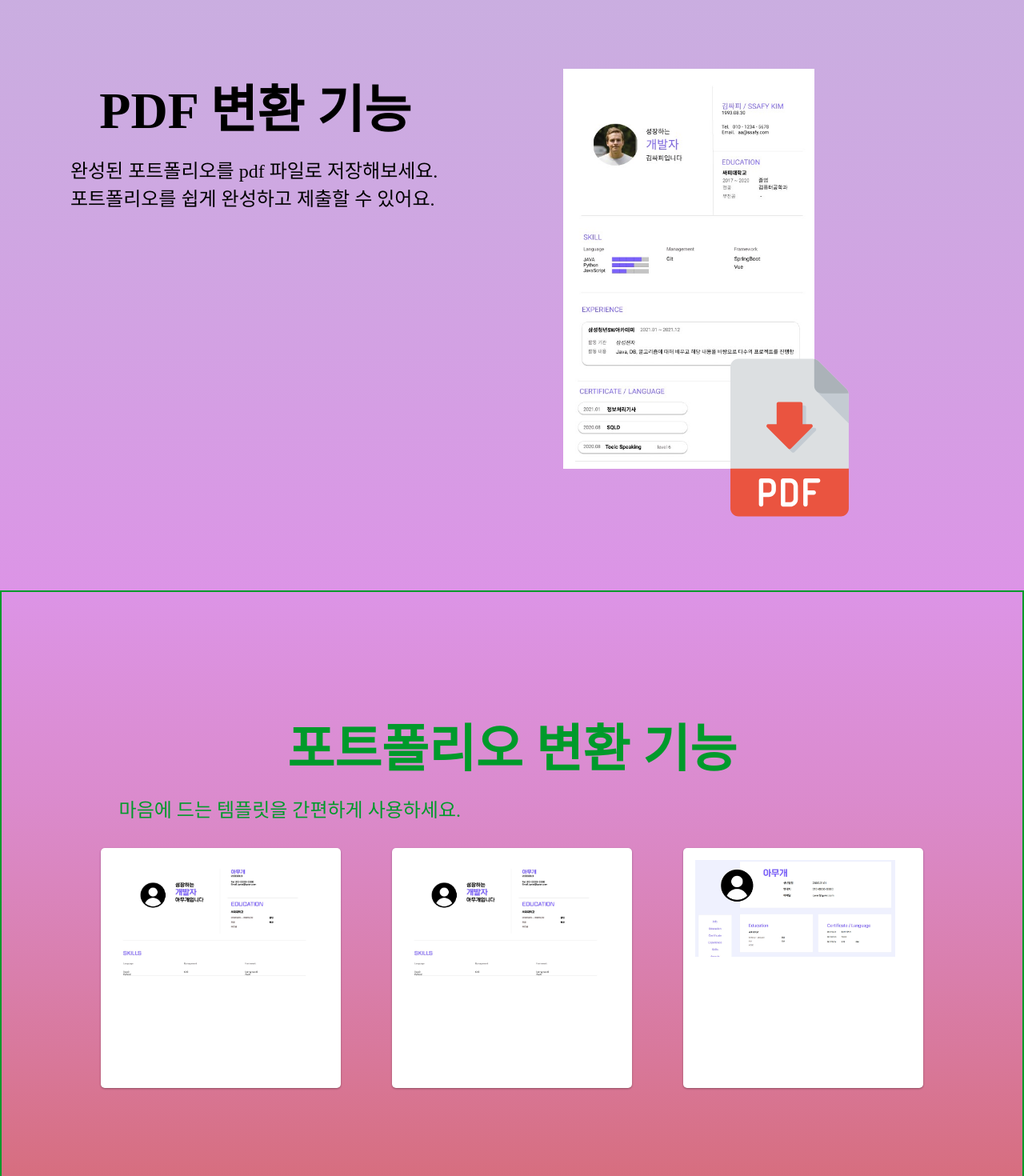
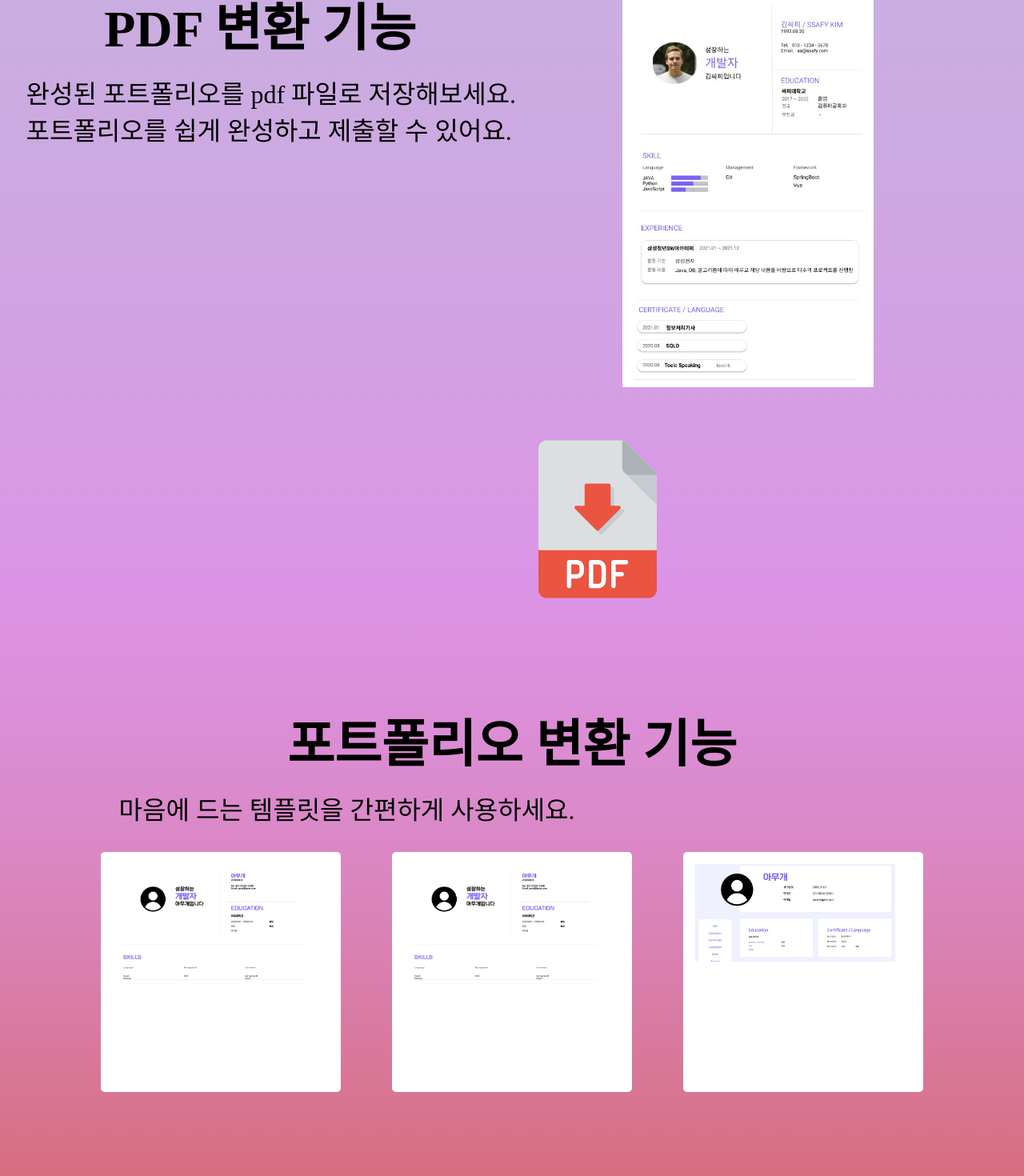
Before and after one commit to hajungkim/proFolio, a Vue app in the folder frontend/: page / in a window 1280 px wide. Shown: the part 1662-3132 px from the top of the page at 80% size. Built offline with nearby package versions, Linux system fonts and the light colour scheme; a web font is replaced by a local one.

Commit message:
[FE][fix] main page 수정

```diff
--- a/frontend/package.json
+++ b/frontend/package.json
@@ -10,15 +10,11 @@
   "dependencies": {
     "axios": "^0.24.0",
     "core-js": "^3.6.5",
-<<<<<<< HEAD
-    "notosans-fontface": "^1.2.2",
-=======
     "html2canvas": "^1.3.2",
     "html2pdf.js": "^0.10.1",
     "jspdf": "^2.4.0",
     "node-sass": "^6.0.1",
     "sass-loader": "^10.2.0",
->>>>>>> e71224b42309bf7b3cb88353586d1c345be2796b
     "vue": "^2.6.11",
     "vue-router": "^3.2.0",
     "vuetify": "^2.5.10",
--- a/frontend/src/assets/styles/Main.css
+++ b/frontend/src/assets/styles/Main.css
@@ -56,7 +56,7 @@ section.black {
   /* background-color: #519ff1; */
 }
 
-.green {
+.pink {
   background: linear-gradient( #dc94e6, 60%, #d66972);
   /* background-color: #8ae28a; */
 }
--- a/frontend/src/assets/styles/MainSection1.css
+++ b/frontend/src/assets/styles/MainSection1.css
@@ -39,3 +39,13 @@
     background-image: linear-gradient(to right, #25aae1, #4481eb, #04befe, #3f86ed);
     box-shadow: 0 4px 15px 0 rgba(65, 132, 234, 0.75);
 }
+
+.main-header {
+    font-size: 4rem;
+}
+
+.section-text {
+    font-size: 2rem;
+    margin-top: 1rem;
+    margin-left: 5%;
+}
--- /dev/null
+++ b/frontend/src/assets/styles/MainSection2.css
@@ -0,0 +1,6 @@
+.main-section2 {
+  display: grid;
+  grid-template-columns: repeat(2, 1fr);
+  gap: 8rem;
+  /* text-align: center; */
+}
--- /dev/null
+++ b/frontend/src/assets/styles/MainSection3.css
@@ -0,0 +1,17 @@
+.main-section3 {
+  display: grid;
+  grid-template-columns: repeat(2, 1fr);
+  gap: 8rem;
+  /* text-align: center; */
+  /* min-height: 300px; */
+}
+
+.sec3 {
+  width: 650px;
+}
+
+.pdf-img {
+  position: relative;
+  top: 3.8rem;
+  right: 8.2rem;
+}
--- /dev/null
+++ b/frontend/src/assets/styles/MainSection4.css
@@ -0,0 +1,25 @@
+.template-box {
+  display: flex;
+  justify-content: space-around;
+  min-width:1000px;
+  /* border: solid #928888 6px; */
+}
+
+.main-card {
+  background: #fff;
+  padding: 15px;
+  border-radius: 5px;
+  display: inline-block;
+  height: 300px;
+  margin: 2rem;
+  position: relative;
+  width: 300px;
+  box-shadow: 0 3px 5px rgba(0,0,0,0.12), 0 3px 5
+  px rgba(0,0,0,0.24);
+  transition: all 0.3s cubic-bezier(.25,.8,.25,1);
+}
+
+.main-card:hover {
+  transform: translateY(-10px) scale(1.105) translateZ(0);
+  box-shadow: 0 20px 40px rgba(0,0,0,0.25), 0 10px 10px rgba(0,0,0,0.22);
+}
--- a/frontend/src/components/MainSection2.vue
+++ b/frontend/src/components/MainSection2.vue
@@ -20,24 +20,5 @@ export default {
 </script>
 
 <style>
-.main-container {
-  /* margin: 10%; */
-}
-
-.main-section2 {
-  display: grid;
-  grid-template-columns: repeat(2, 1fr);
-  gap: 8rem;
-  /* text-align: center; */
-}
-
-.main-header {
-  font-size: 4rem;
-}
-
-.section-text {
-  margin-top: 1rem;
-  margin-left: 5%;
-  font-size: 1.5rem;
-}
+@import '../assets/styles/MainSection2.css';
 </style>
--- a/frontend/src/components/MainSection3.vue
+++ b/frontend/src/components/MainSection3.vue
@@ -2,7 +2,7 @@
   <div class="main-container main-section3">
     <div>
       <h1 class="main-header">PDF 변환 기능</h1>
-      <div class="section-text">
+      <div class="section-text sec3">
         <p>완성된 포트폴리오를 pdf 파일로 저장해보세요.</p>
         <p>포트폴리오를 쉽게 완성하고 제출할 수 있어요.</p>
       </div>
@@ -22,17 +22,5 @@ export default {
 </script>
 
 <style>
-.main-section3 {
-  display: grid;
-  grid-template-columns: repeat(2, 1fr);
-  gap: 8rem;
-  /* text-align: center; */
-  /* min-height: 300px; */
-}
-
-.pdf-img {
-  position: relative;
-  top: 3.8rem;
-  right: 8.2rem;
-}
+@import '../assets/styles/MainSection3.css';
 </style>
--- a/frontend/src/components/MainSection4.vue
+++ b/frontend/src/components/MainSection4.vue
@@ -37,27 +37,6 @@ export default {
 </script>
 
 <style>
-.template-box {
-  display: flex;
-  justify-content: space-around;
-  min-width:1000px;
-  /* border: solid #928888 6px; */
-}
-
-.main-card {
-  background: #fff;
-  padding: 15px;
-  border-radius: 5px;
-  display: inline-block;
-  height: 300px;
-  margin: 2rem;
-  position: relative;
-  width: 300px;
-  box-shadow: 0 1px 3px rgba(0,0,0,0.12), 0 1px 2px rgba(0,0,0,0.24);
-  transition: all 0.3s cubic-bezier(.25,.8,.25,1);
-}
-
-.main-card:hover {
-  box-shadow: 0 14px 28px rgba(0,0,0,0.25), 0 10px 10px rgba(0,0,0,0.22);
-}
+@import '../assets/styles/MainSection4.css';
+@import '../assets/styles/Main.css';
 </style>
--- a/frontend/src/views/Main.vue
+++ b/frontend/src/views/Main.vue
@@ -18,7 +18,7 @@
     <section class="fullpage blue">
       <MainSection3 />
     </section>
-    <section class="fullpage green">
+    <section class="fullpage pink">
       <MainSection4 />
     </section>
   </div>
```
Also changed, not shown: 1 other file (tests, documents, lock files or other folders).
